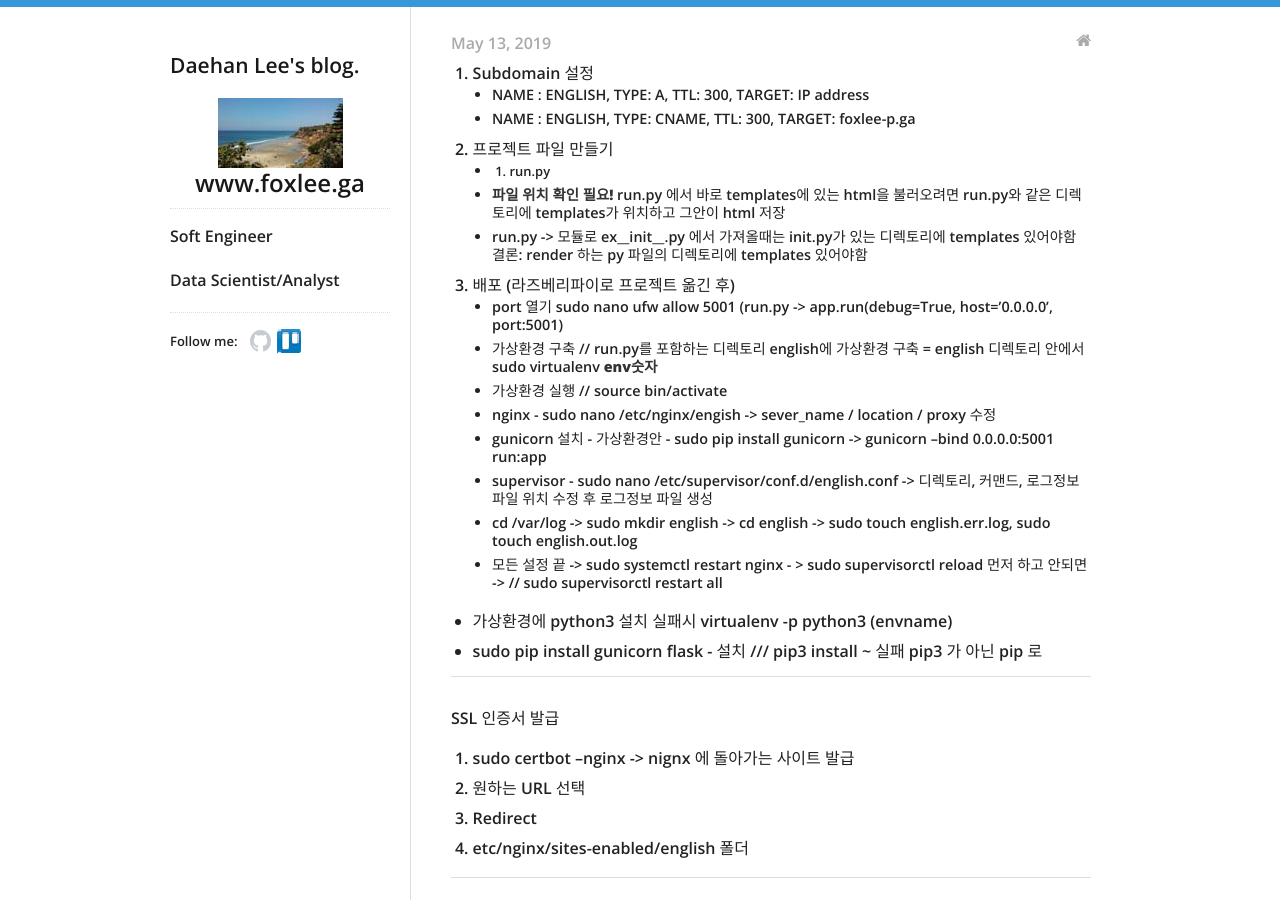
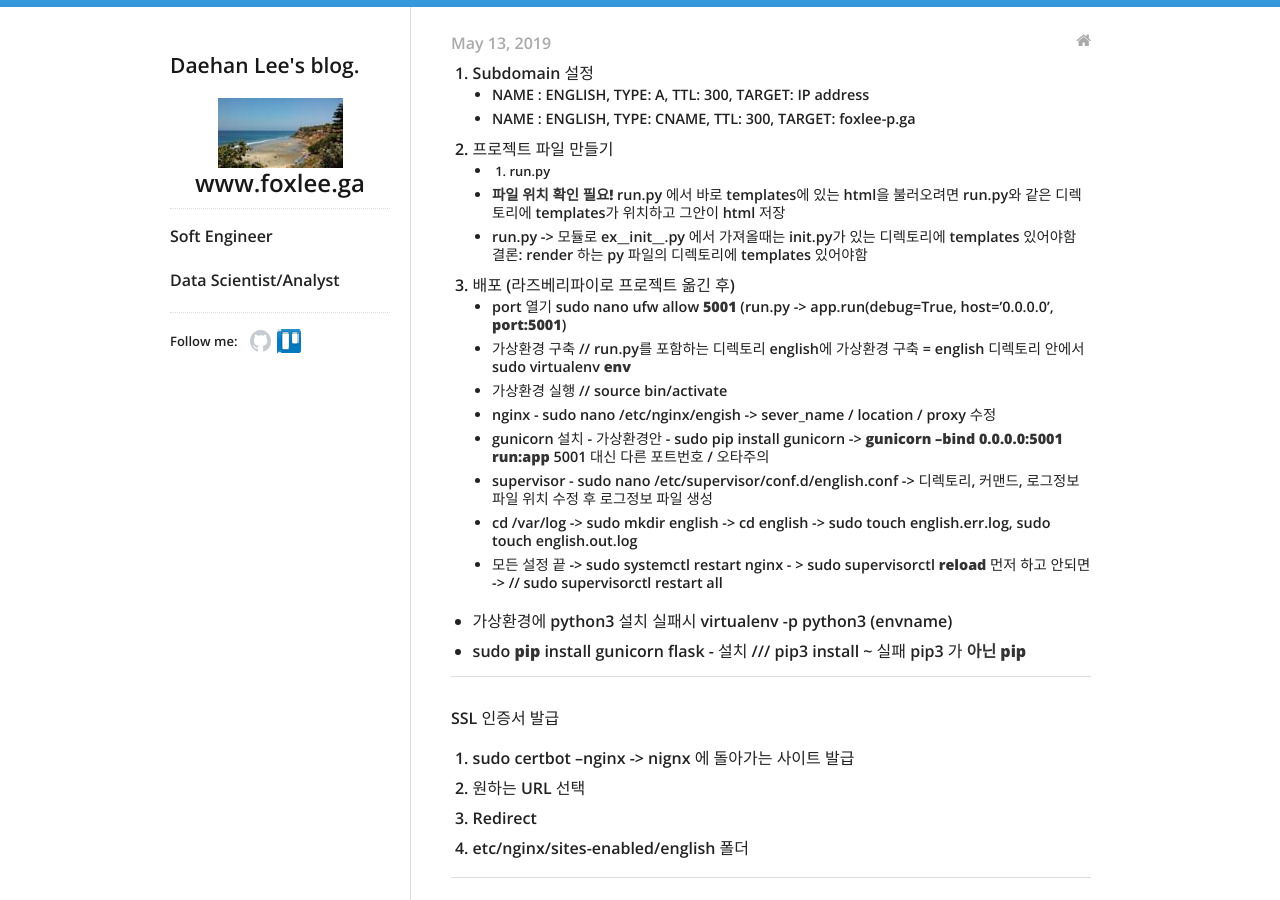
Before and after one commit to daehan0226/Study, a Jekyll site: the page built from _posts/2019-05-13-Flask_review.md, in a window 1280 px wide and 900 px high. Built offline with Jekyll 4.4.1, drawn with Linux system fonts in a browser that asks for light colours.

Commit message:
Update 2019-05-13-Flask_review.md

```diff
--- a/_posts/2019-05-13-Flask_review.md
+++ b/_posts/2019-05-13-Flask_review.md
@@ -18,17 +18,17 @@ categories:
 
 
  3. 배포 (라즈베리파이로 프로젝트 옮긴 후)
- - port 열기 sudo nano ufw allow 5001 (run.py -> app.run(debug=True, host='0.0.0.0', port:5001)
- - 가상환경 구축  // run.py를 포함하는 디렉토리 english에 가상환경 구축 = english 디렉토리 안에서 sudo virtualenv **env숫자**
+ - port 열기 sudo nano ufw allow **5001** (run.py -> app.run(debug=True, host='0.0.0.0', **port:5001**)
+ - 가상환경 구축  // run.py를 포함하는 디렉토리 english에 가상환경 구축 = english 디렉토리 안에서 sudo virtualenv **env**
  - 가상환경 실행 // source bin/activate
  - nginx - sudo nano /etc/nginx/engish  -> sever_name / location / proxy 수정
- - gunicorn 설치 - 가상환경안 - sudo pip install gunicorn -> gunicorn --bind 0.0.0.0:5001 run:app
+ - gunicorn 설치 - 가상환경안 - sudo pip install gunicorn -> **gunicorn --bind 0.0.0.0:5001 run:app**  5001 대신 다른 포트번호 / 오타주의
  - supervisor - sudo nano /etc/supervisor/conf.d/english.conf -> 디렉토리, 커맨드, 로그정보파일 위치 수정 후 로그정보 파일 생성
  - cd /var/log -> sudo mkdir english -> cd english -> sudo touch english.err.log, sudo touch english.out.log
- - 모든 설정 끝 -> sudo systemctl restart nginx - > sudo supervisorctl reload 먼저 하고 안되면 -> // sudo supervisorctl restart all
+ - 모든 설정 끝 -> sudo systemctl restart nginx - > sudo supervisorctl **reload** 먼저 하고 안되면 -> // sudo supervisorctl restart all
 
 * 가상환경에 python3 설치 실패시 virtualenv -p python3 (envname)
-* sudo pip install gunicorn flask - 설치 /// pip3 install ~ 실패 pip3 가 아닌 pip 로
+* sudo **pip** install gunicorn flask - 설치 /// pip3 install ~ 실패 pip3 가 **아닌 pip**
 
 ---
 SSL 인증서 발급
```
